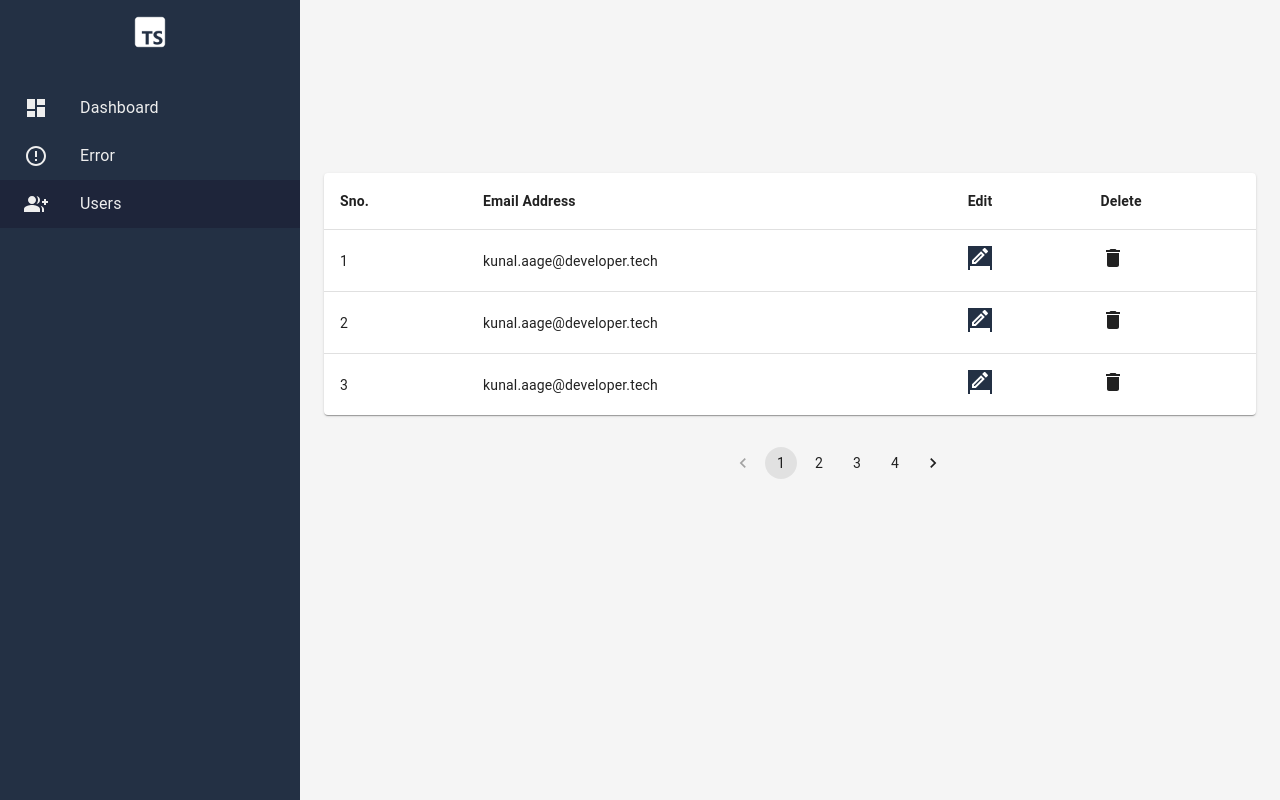
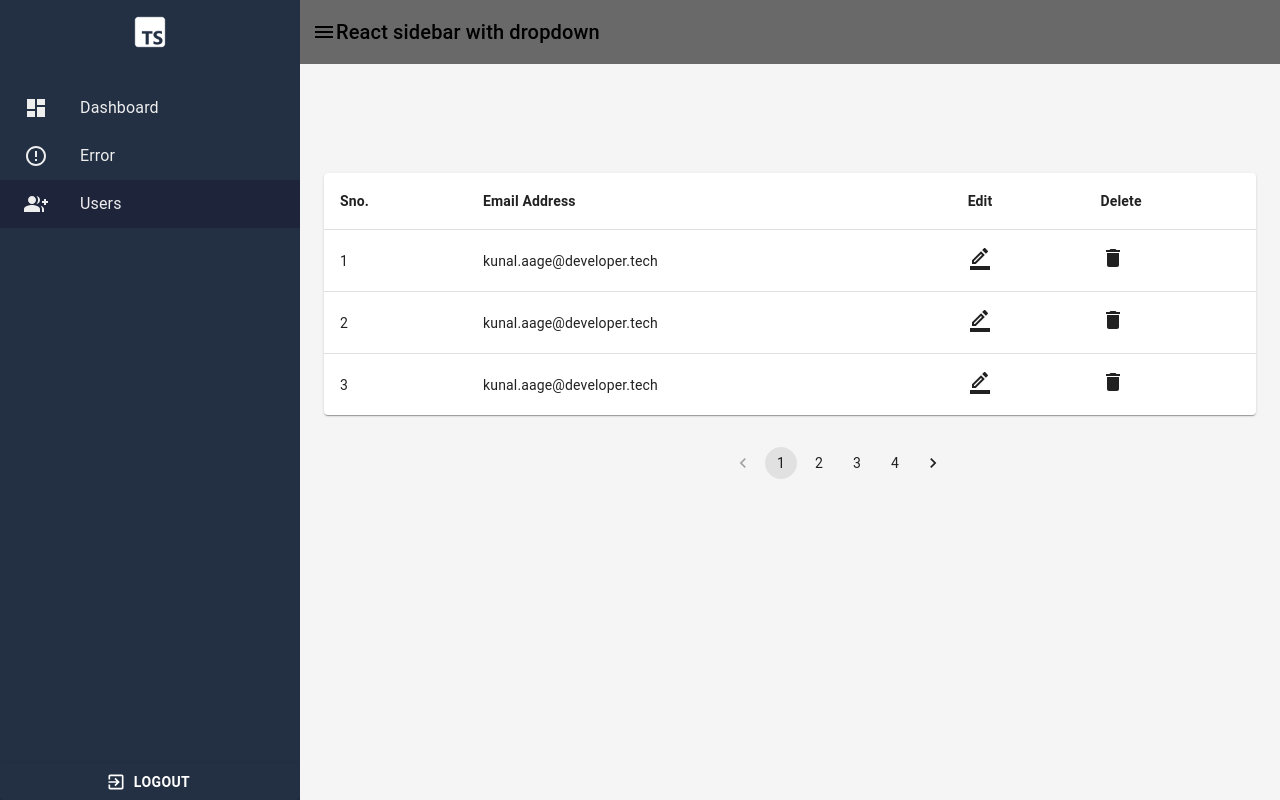
Before and after one commit to kunalBari5557/login-dashboard-routing, a React (Create React App) app: page /users in a window 1280 px wide. Shown: the top 800 px of the page. Built offline with nearby package versions, Linux system fonts and the light colour scheme.

Commit message:
feat: Impliment sidebar toggle

```diff
--- a/src/App.css
+++ b/src/App.css
@@ -7,9 +7,68 @@
   pointer-events: none;
 }
 
+.menu_block{
+  display: none;
+}
+
 @media (prefers-reduced-motion: no-preference) {
   .App-logo {
     animation: App-logo-spin infinite 20s linear;
+  }
+}
+
+@media (max-width:1199px){
+  .logo_sec{
+    display: none;
+  }
+  .menu_block{
+    display: block;
+  }
+  .sidebar_wrap {
+      top: 100px;
+      left: -320px;
+      transition: all 0.3s ease;
+      z-index: 1;
+  }
+  .cm_overflow .sidebar_wrap{
+    left: 0;
+  }
+  .main_content {
+      padding-left: 0;
+  }
+  .header_profile_img p{
+    display: none;
+  }
+  .header_profile_img span{
+    display: none;
+  }
+  .header_logout a span{
+    display: none;
+  }
+  .header_logout a{
+    padding: 10px 11px;
+  }
+
+  .student_wrap {
+      padding: 27px 20px 20px 20px;
+  }
+  .student_tab_block .nav-item .nav-link {
+      font-size: 22px;
+      padding: 15px 45px;
+  }
+  .profile_img_block .profile_img {
+      width: 180px;
+      height: 180px;
+      border-radius: 50%;
+  }
+
+  .sibling_list_section .student_wrap{
+    margin-top: 60px;
+    padding: 0 ;
+  }
+
+  .admin_ic3{
+    display: none;
   }
 }
 
--- a/src/components/common/Sidebar.tsx
+++ b/src/components/common/Sidebar.tsx
@@ -5,18 +5,25 @@ import sizeConfigs from "../../configs/sizeConfigs";
 import appRoutes from "../../routes/appRoutes";
 import SidebarItem from "./SidebarItem";
 import SidebarItemCollapse from "./SidebarItemCollapse";
-import ExitToAppIcon from '@mui/icons-material/ExitToApp';
+import ExitToAppIcon from "@mui/icons-material/ExitToApp";
 import { useNavigate } from "react-router-dom";
+import { useState } from "react";
+import React from "react";
 
-const Sidebar = () => {
+interface SidebarProps {
+  open: boolean;
+  toggleSidebar: () => void;
+}
+const Sidebar = ({ open, toggleSidebar }: SidebarProps) => {
   const navigate = useNavigate();
   const Logout = (): void => {
-    navigate("/")
+    navigate("/");
   };
 
   return (
     <Drawer
       variant="permanent"
+      open={open}
       sx={{
         width: sizeConfigs.sidebar.width,
         flexShrink: 0,
@@ -25,41 +32,47 @@ const Sidebar = () => {
           boxSizing: "border-box",
           borderRight: "0px",
           backgroundColor: colorConfigs.sidebar.bg,
-          color: colorConfigs.sidebar.color
-        }
+          color: colorConfigs.sidebar.color,
+        },
       }}
     >
       <List disablePadding>
         <Toolbar sx={{ marginBottom: "20px" }}>
-          <Stack
-            sx={{ width: "100%" }}
-            direction="row"
-            justifyContent="center"
-          >
+          <Stack sx={{ width: "100%" }} direction="row" justifyContent="center">
             <Avatar src={assets.images.logo} />
+
             {/* <Assets /> */}
           </Stack>
         </Toolbar>
-        {appRoutes.map((route, index) => (
-          route.sidebarProps ? (
-            route.child ? (
-              <SidebarItemCollapse item={route} key={index} />
-            ) : (
-              <SidebarItem item={route} key={index} />
+        {appRoutes.map(
+          (route, index) =>
+            route.sidebarProps && (
+              <React.Fragment key={index}>
+                {route.child ? (
+                  <SidebarItemCollapse item={route} />
+                ) : (
+                  <SidebarItem item={route} />
+                )}
+              </React.Fragment>
             )
-          ) : null
-        ))}
+        )}
       </List>
-      <Button onClick={Logout} sx={{
-        marginTop: "38rem",
-        color: "white",
-        fontWeight: "bold",
-        backfroundColor: "white",
-        '&:hover': {
-          backgroundColor: 'gray',
-          opacity: [0.9, 0.8, 0.7],
-        },
-      }}><h2>Logout</h2><ExitToAppIcon sx={{ fontSize: 22 }} /></Button>
+      <Button
+        onClick={Logout}
+        sx={{
+          marginTop: "auto",
+          color: "white",
+          fontWeight: "bold",
+          backgroundColor: colorConfigs.sidebar.bg,
+          "&:hover": {
+            backgroundColor: colorConfigs.sidebar.hoverBg,
+          },
+        }}
+        variant="contained"
+        startIcon={<ExitToAppIcon />}
+      >
+        Logout
+      </Button>
     </Drawer>
   );
 };
--- a/src/components/common/Topbar.tsx
+++ b/src/components/common/Topbar.tsx
@@ -1,34 +1,57 @@
+import MenuIcon from "@mui/icons-material/Menu";
 import { AppBar, Toolbar, Typography } from "@mui/material";
 import colorConfigs from "../../configs/colorConfigs";
 import sizeConfigs from "../../configs/sizeConfigs";
-import Box from '@mui/material/Box';
-import TextField from '@mui/material/TextField';
-import Button from '@mui/material/Button';
-import Paper from '@mui/material/Paper';
-import InputBase from '@mui/material/InputBase';
-import Divider from '@mui/material/Divider';
-import IconButton from '@mui/material/IconButton';
-import MenuIcon from '@mui/icons-material/Menu';
-import SearchIcon from '@mui/icons-material/Search';
-import DirectionsIcon from '@mui/icons-material/Directions';
+import { useState } from "react";
 
-const Topbar = () => {
+interface TopbarProps {
+  toggleSidebar: () => void;
+  sidebarOpen: boolean;
+}
+
+const Topbar = ({ toggleSidebar, sidebarOpen }: TopbarProps) => {
+  const [active, setActive] = useState(false);
+
+  const toggleClass = () => {
+    setActive(!active);
+    document.documentElement.classList.toggle("cm_overflow");
+    toggleSidebar();
+  };
+
   return (
     <AppBar
       position="fixed"
       sx={{
-        width: `calc(100% - ${sizeConfigs.sidebar.width})`,
-        ml: sizeConfigs.sidebar.width,
+        width: sidebarOpen
+          ? `calc(100% - ${sizeConfigs.sidebar.width})`
+          : "100%",
+        marginLeft: sidebarOpen ? sizeConfigs.sidebar.width : 0,
         boxShadow: "unset",
         backgroundColor: colorConfigs.topbar.bg,
-        color: colorConfigs.topbar.color
+        color: colorConfigs.topbar.color,
       }}
     >
-      {/* <Toolbar> */}
-        {/* <Typography variant="h6">
+      {/* <Toolbar sx={{ml:"18rem"}}>
+        <MenuIcon className="menu_block" onClick={toggleClass} />
+        <Typography variant="h6">
           React sidebar with dropdown
-        </Typography> */}
-      {/* </Toolbar> */}
+        </Typography>
+      </Toolbar> */}
+      {sidebarOpen ? (
+        <Toolbar>
+          <MenuIcon
+            sx={{ justifyContent: "flex-start" }}
+            className="menu_block"
+            onClick={toggleClass}
+          />
+          <Typography variant="h6">React sidebar with dropdown</Typography>
+        </Toolbar>
+      ) : (
+        <Toolbar sx={{ ml: "18rem" }}>
+          <MenuIcon className="menu_block" onClick={toggleClass} />
+          <Typography variant="h6">React sidebar with dropdown</Typography>
+        </Toolbar>
+      )}
     </AppBar>
   );
 };
--- a/src/components/layout/MainLayout.tsx
+++ b/src/components/layout/MainLayout.tsx
@@ -4,33 +4,60 @@ import colorConfigs from "../../configs/colorConfigs";
 import sizeConfigs from "../../configs/sizeConfigs";
 import Sidebar from "../common/Sidebar";
 import Topbar from "../common/Topbar";
+import { useState } from "react";
 
 const MainLayout = () => {
+  const [sidebarOpen, setSidebarOpen] = useState(true);
+
+  const toggleSidebar = () => {
+    setSidebarOpen(!sidebarOpen);
+  };
+
   return (
     <Box sx={{ display: "flex" }}>
-      <Topbar />
+      {sidebarOpen && (
         <Box
           component="nav"
           sx={{
             width: sizeConfigs.sidebar.width,
-          flexShrink: 0
+            flexShrink: 0,
+            display: { xs: "none", md: "block" },
           }}
         >
-        <Sidebar />
+          <Sidebar open={sidebarOpen} toggleSidebar={toggleSidebar} />
         </Box>
+      )}
       <Box
         component="main"
         sx={{
           flexGrow: 1,
           p: 3,
-          width: `calc(100% - ${sizeConfigs.sidebar.width})`,
+          width: sidebarOpen
+            ? `calc(100% - ${sizeConfigs.sidebar.width})`
+            : "100%",
           minHeight: "100vh",
-          backgroundColor: colorConfigs.mainBg
+          backgroundColor: colorConfigs.mainBg,
         }}
       >
+        <Topbar toggleSidebar={toggleSidebar} sidebarOpen={false} />
+
         <Toolbar />
         <Outlet />
       </Box>
+      {sidebarOpen && (
+        <Box
+          component="nav"
+          sx={{
+            width: "100%",
+            display: { xs: "block", md: "none" },
+            position: "fixed",
+            bottom: 0,
+            zIndex: 100,
+          }}
+        >
+          <Sidebar open={sidebarOpen} toggleSidebar={toggleSidebar} />
+        </Box>
+      )}
     </Box>
   );
 };
--- a/src/pages/users/EditableRow.tsx
+++ b/src/pages/users/EditableRow.tsx
@@ -1,19 +1,18 @@
-import * as React from 'react';
-import Button from '@mui/material/Button';
-import TextField from '@mui/material/TextField';
-import Dialog, { DialogProps } from '@mui/material/Dialog';
-import DialogActions from '@mui/material/DialogActions';
-import DialogContent from '@mui/material/DialogContent';
-import DialogContentText from '@mui/material/DialogContentText';
-import DialogTitle from '@mui/material/DialogTitle';
-import { SelectChangeEvent } from '@mui/material';
-import BorderColorTwoToneIcon from '@mui/icons-material/BorderColorTwoTone';
+import * as React from "react";
+import Button from "@mui/material/Button";
+import TextField from "@mui/material/TextField";
+import Dialog, { DialogProps } from "@mui/material/Dialog";
+import DialogActions from "@mui/material/DialogActions";
+import DialogContent from "@mui/material/DialogContent";
+import DialogContentText from "@mui/material/DialogContentText";
+import DialogTitle from "@mui/material/DialogTitle";
+import { SelectChangeEvent } from "@mui/material";
+import BorderColorTwoToneIcon from "@mui/icons-material/BorderColorTwoTone";
 
 export default function EditableRow() {
   const [open, setOpen] = React.useState(false);
   const [fullWidth, setFullWidth] = React.useState(true);
-    const [maxWidth, setMaxWidth] = React.useState<DialogProps['maxWidth']>('sm');
-
+  const [maxWidth, setMaxWidth] = React.useState<DialogProps["maxWidth"]>("sm");
 
   const handleClickOpen = () => {
     setOpen(true);
@@ -25,21 +24,26 @@ export default function EditableRow() {
 
   return (
     <div>
-            <BorderColorTwoToneIcon sx={{
+      <BorderColorTwoToneIcon
+        sx={{
           fontWeight: "bold",
           backgroundColor: "#233044",
-                '&:hover': {
-                    backgroundColor: '#233044',
+          "&:hover": {
+            backgroundColor: "#233044",
             opacity: [0.9, 0.8, 0.7],
           },
-                color: 'white'
-            }} onClick={handleClickOpen}>
+          color: "white",
+        }}
+        onClick={handleClickOpen}
+      >
         Add User
       </BorderColorTwoToneIcon>
       <Dialog
         fullWidth={fullWidth}
         maxWidth={maxWidth}
-                open={open} onClose={handleClose}>
+        open={open}
+        onClose={handleClose}
+      >
         <DialogTitle>Add User</DialogTitle>
         <DialogContent>
           {/* <DialogContentText>
@@ -56,8 +60,22 @@ export default function EditableRow() {
           />
         </DialogContent>
         <DialogActions>
-                    <Button variant="contained" sx={{ backgroundColor: "#BE2530" }} size="medium" onClick={handleClose}>Cancel</Button>
-                    <Button variant="contained" sx={{ backgroundColor: "#233044" }} size="medium" onClick={handleClose}>Save</Button>
+          <Button
+            variant="contained"
+            sx={{ backgroundColor: "#BE2530" }}
+            size="medium"
+            onClick={handleClose}
+          >
+            Cancel
+          </Button>
+          <Button
+            variant="contained"
+            sx={{ backgroundColor: "#233044" }}
+            size="medium"
+            onClick={handleClose}
+          >
+            Save
+          </Button>
         </DialogActions>
       </Dialog>
     </div>
--- a/src/pages/users/Users.tsx
+++ b/src/pages/users/Users.tsx
@@ -1,49 +1,45 @@
-import * as React from 'react';
-import Table from '@mui/material/Table';
-import TableBody from '@mui/material/TableBody';
-import TableCell from '@mui/material/TableCell';
-import TableContainer from '@mui/material/TableContainer';
-import TableHead from '@mui/material/TableHead';
-import TableRow from '@mui/material/TableRow';
-import Paper from '@mui/material/Paper';
-import DialogBox from './DialogBox';
-import BorderColorTwoToneIcon from '@mui/icons-material/BorderColorTwoTone';
-import DeleteIcon from '@mui/icons-material/Delete';
-import Pagination from '@mui/material/Pagination';
-import Stack from '@mui/material/Stack';
-import { makeStyles } from '@material-ui/core/styles';
-import EditableRow from './EditableRow';
+import * as React from "react";
+import Table from "@mui/material/Table";
+import TableBody from "@mui/material/TableBody";
+import TableCell from "@mui/material/TableCell";
+import TableContainer from "@mui/material/TableContainer";
+import TableHead from "@mui/material/TableHead";
+import TableRow from "@mui/material/TableRow";
+import Paper from "@mui/material/Paper";
+import DialogBox from "./DialogBox";
+import BorderColorTwoToneIcon from "@mui/icons-material/BorderColorTwoTone";
+import DeleteIcon from "@mui/icons-material/Delete";
+import Pagination from "@mui/material/Pagination";
+import Stack from "@mui/material/Stack";
+import { makeStyles } from "@material-ui/core/styles";
 
 const useStyles = makeStyles(() => ({
   ul: {
     "& .MuiPaginationItem-root": {
       backgroundColor: "#233044",
-            '&:hover': {
-                backgroundColor: '#233044',
+      "&:hover": {
+        backgroundColor: "#233044",
         opacity: [0.9, 0.8, 0.7],
       },
-        }
-    }
+    },
+  },
 }));
 
-function createData(
-    sno: number,
-    emailAddress: string,
-) {
+function createData(sno: number, emailAddress: string) {
   return { sno, emailAddress };
 }
 
 const rows = [
-    createData(1, 'kunal.aage@developer.tech'),
-    createData(2, 'kunal.aage@developer.tech'),
-    createData(3, 'kunal.aage@developer.tech'),
-    createData(4, 'kunal.aage@developer.tech'),
-    createData(5, 'kunal.aage@developer.tech'),
-    createData(6, 'kunal.aage@developer.tech'),
-    createData(7, 'kunal.aage@developer.tech'),
-    createData(8, 'kunal.aage@developer.tech'),
-    createData(9, 'kunal.aage@developer.tech'),
-    createData(10, 'kunal.aage@developer.tech'),
+  createData(1, "kunal.aage@developer.tech"),
+  createData(2, "kunal.aage@developer.tech"),
+  createData(3, "kunal.aage@developer.tech"),
+  createData(4, "kunal.aage@developer.tech"),
+  createData(5, "kunal.aage@developer.tech"),
+  createData(6, "kunal.aage@developer.tech"),
+  createData(7, "kunal.aage@developer.tech"),
+  createData(8, "kunal.aage@developer.tech"),
+  createData(9, "kunal.aage@developer.tech"),
+  createData(10, "kunal.aage@developer.tech"),
 ];
 
 export default function UsersTable() {
@@ -51,7 +47,10 @@ export default function UsersTable() {
   const [currentPage, setCurrentPage] = React.useState(1);
   const rowsPerPage = 3;
 
-    const handlePageChange = (event: React.ChangeEvent<unknown>, value: number) => {
+  const handlePageChange = (
+    event: React.ChangeEvent<unknown>,
+    value: number
+  ) => {
     setCurrentPage(value);
   };
 
@@ -62,7 +61,8 @@ export default function UsersTable() {
     <>
       <div style={{ marginLeft: "60rem" }}>
         <DialogBox />
-            </div><br></br>
+      </div>
+      <br></br>
       <TableContainer component={Paper}>
         <Table sx={{ minWidth: 650 }} aria-label="simple table">
           <TableHead>
@@ -77,21 +77,26 @@ export default function UsersTable() {
             {displayedRows.map((row) => (
               <TableRow
                 key={row.sno}
-                                sx={{ '&:last-child td, &:last-child th': { border: 0 } }}
+                sx={{ "&:last-child td, &:last-child th": { border: 0 } }}
               >
                 <TableCell component="th" scope="row">
                   {row.sno}
                 </TableCell>
                 <TableCell align="left">{row.emailAddress}</TableCell>
-                                <TableCell align="left"><EditableRow /></TableCell>
-                                <TableCell align="left"><DeleteIcon /></TableCell>
+                <TableCell align="left">
+                  <BorderColorTwoToneIcon />
+                </TableCell>
+                <TableCell align="left">
+                  <DeleteIcon />
+                </TableCell>
               </TableRow>
             ))}
           </TableBody>
         </Table>
       </TableContainer>
       <Stack sx={{ mt: "2rem", ml: "25rem" }} spacing={2}>
-                <Pagination color="standard"
+        <Pagination
+          color="standard"
           count={Math.ceil(rows.length / rowsPerPage)}
           page={currentPage}
           onChange={(event, value) => {
```
Also changed, not shown: src/components/layout/CustomRoutes.tsx (added, +31 -0 lines), src/pages/users/DialogBox.tsx (+37 -19 lines), src/routes/appRoutes.tsx (+9 -0 lines). Lines whose indentation alone changed are shown as unchanged.
